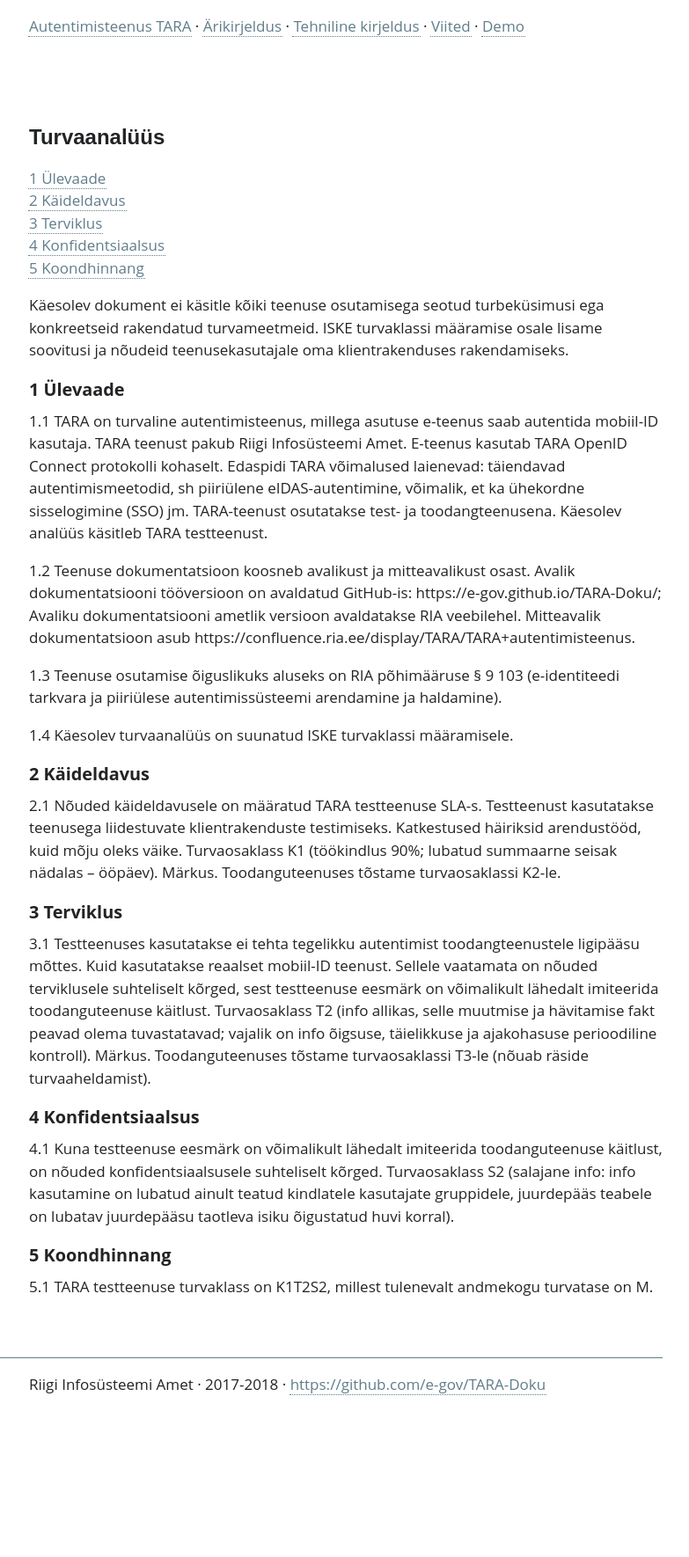
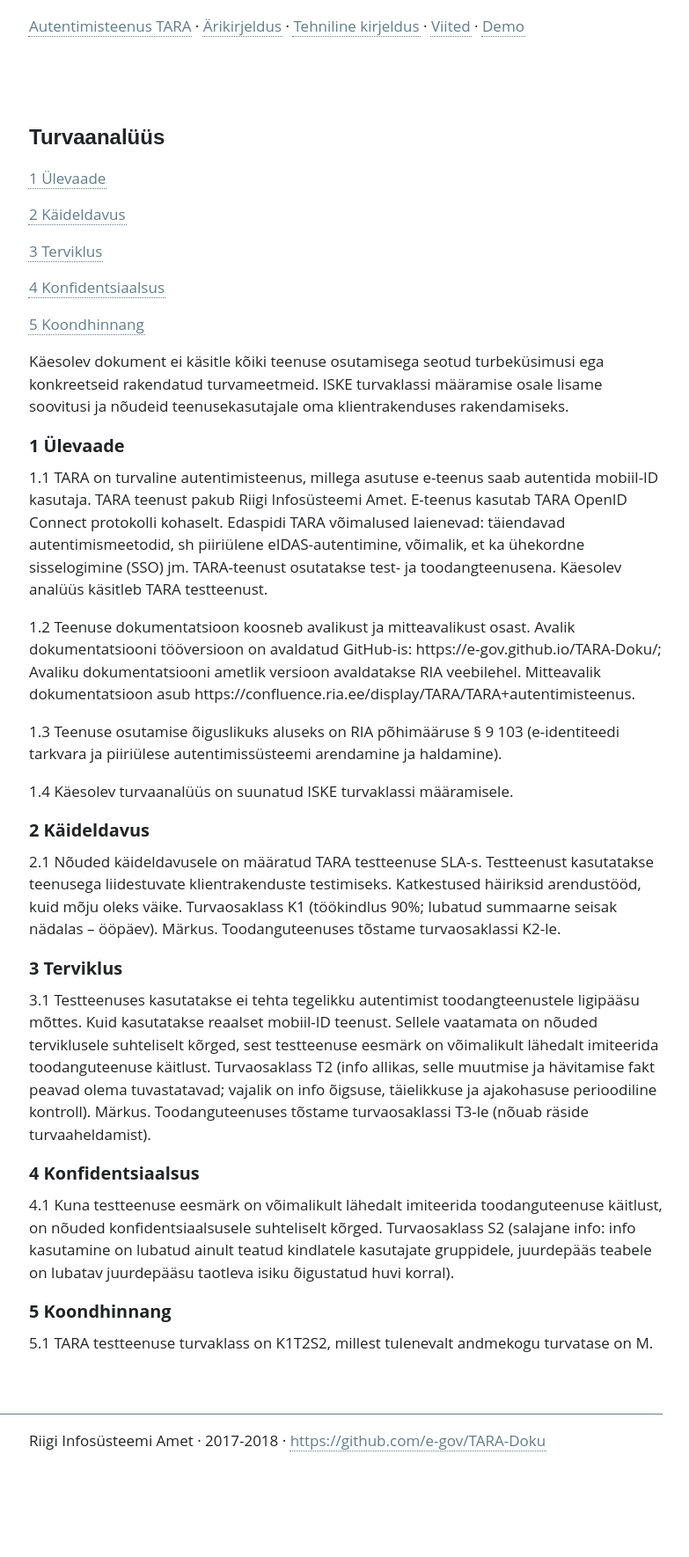
Before and after one commit to e-gov/TARA-Doku, a Jekyll site: the page built from Turvaanaluus.md, in a window 1280 px wide. Shown: the whole page at 88% size, without its empty margins (1-784 px from the left). Built offline with Jekyll 4.4.1, drawn with Linux system fonts in a browser that asks for light colours; our own code applies the rules of GitHub Pages for plain Markdown files; before the commit the page ends 1706 px from its top, so only the background shows below that.

Commit message:
loeteluvormingute kohendus

```diff
--- a/css/Times.css
+++ b/css/Times.css
@@ -80,6 +80,9 @@ ul {
   margin: 0 0 1em 0;
   padding-left: 1em;
 }
+ul ul {
+  margin-bottom: 0;
+}
 ol {
   padding-left: 1em;
 }
@@ -95,8 +98,9 @@ ol {
 #markdown-toc, #markdown-toc ul {
   list-style-type: none;
 }
+/* Sisukorras ülemise taseme üksused eraldada tühiridadega */
 #markdown-toc > li {
-  list-style: none;
+  margin-top: 1rem;
 }
 /*#endregion */
 
```
